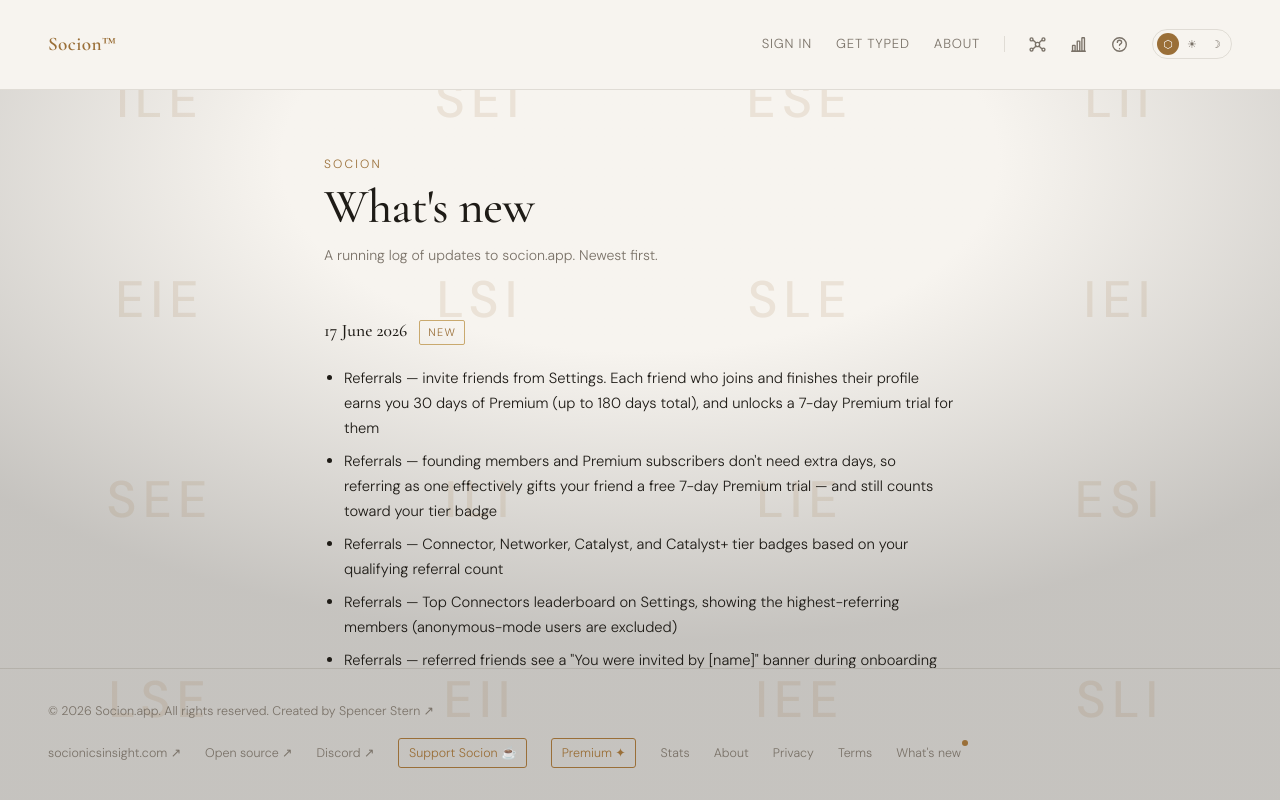
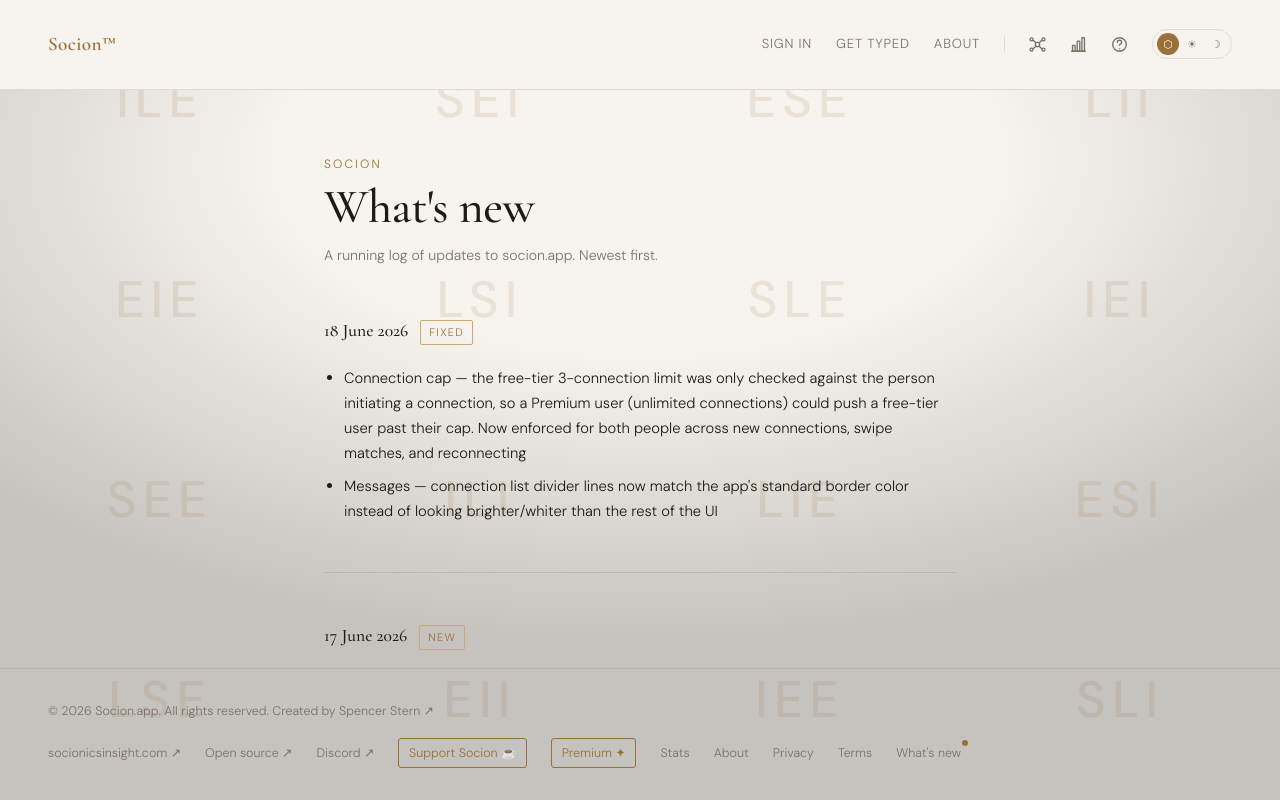
Before and after one commit to sstern42/socionics-match, a React (Vite) app: page /changelog in a window 1280 px wide. Built offline with nearby package versions, Linux system fonts and the light colour scheme; no server answers; the database is empty.

Commit message:
Update changelogs for 18 June: connection cap fix and border styling

```diff
--- a/src/pages/Changelog.jsx
+++ b/src/pages/Changelog.jsx
@@ -3,6 +3,14 @@ import Layout from '../components/Layout'
 import { usePageMeta } from '../hooks/usePageMeta'
 
 export const ENTRIES = [
+     {
+       date: '18 June 2026',
+       label: 'Fixed',
+       items: [
+         'Connection cap — the free-tier 3-connection limit was only checked against the person initiating a connection, so a Premium user (unlimited connections) could push a free-tier user past their cap. Now enforced for both people across new connections, swipe matches, and reconnecting',
+         'Messages — connection list divider lines now match the app\'s standard border color instead of looking brighter/whiter than the rest of the UI',
+       ],
+     },
      {
        date: '17 June 2026',
        label: 'New',
```
Also changed, not shown: 1 other file (tests, documents, lock files or other folders).
